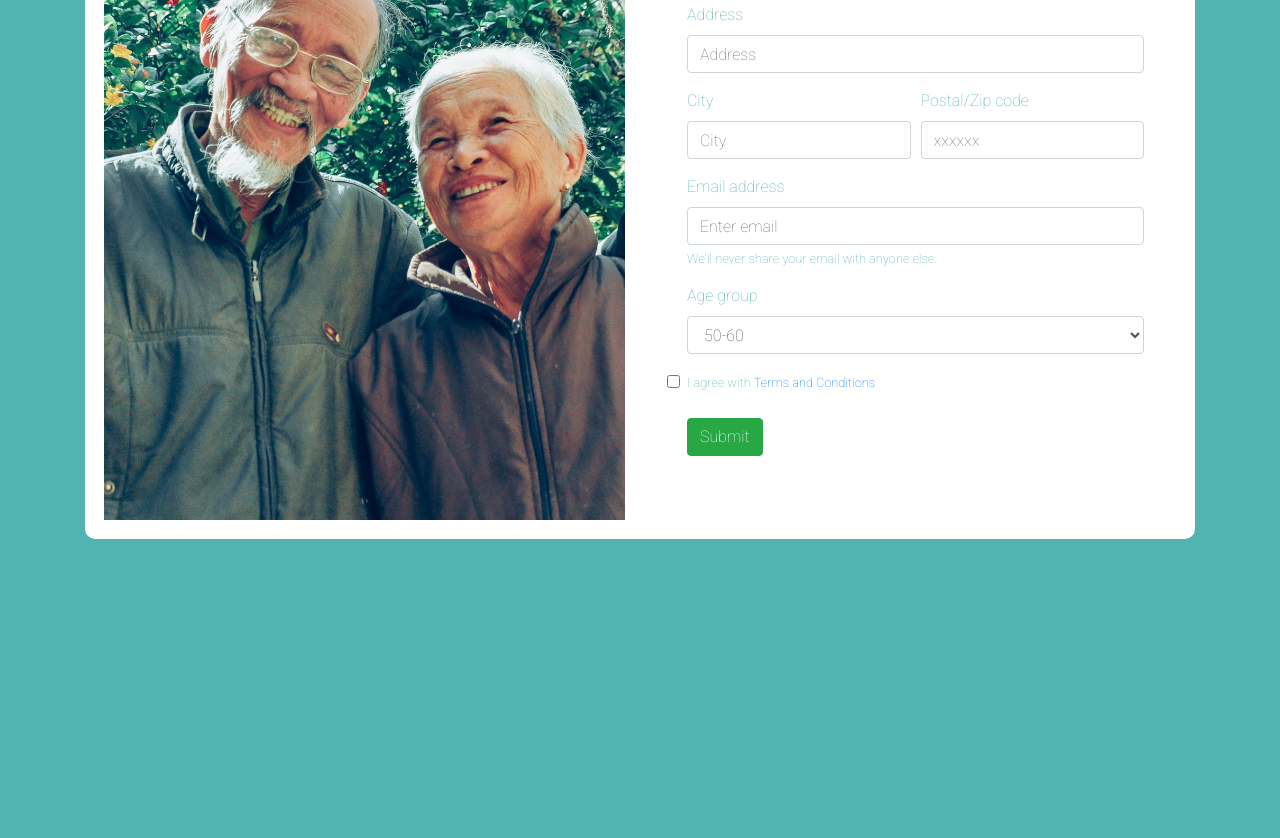
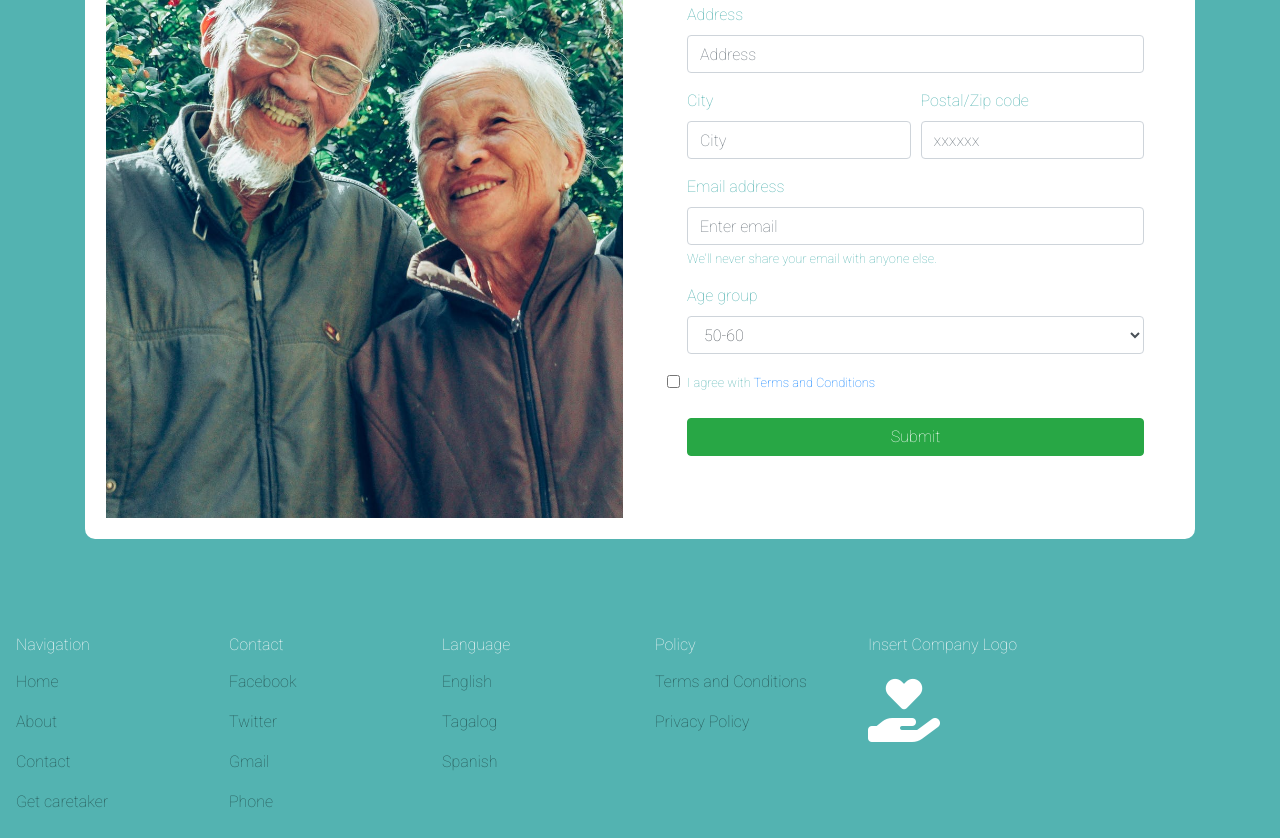
Before and after one commit to m4sterpaul18/templatesite, a plain HTML site: page form.html in a window 1280 px wide. Shown: the part 442-1280 px from the top of the page. Before the commit the page ends 1061 px from the top, so only its background shows below. Drawn offline with nearby package versions, Linux system fonts and the light colour scheme.

Commit message:
Optimized and fixed bugs in different screen sizes
Changed also the CSS styling, colors and grids and the form page

```diff
--- a/form.html
+++ b/form.html
@@ -6,6 +6,7 @@
 	<title>Form</title>
 	<link rel="stylesheet" href="https://cdn.jsdelivr.net/npm/bootstrap@4.6.0/dist/css/bootstrap.min.css" integrity="sha384-B0vP5xmATw1+K9KRQjQERJvTumQW0nPEzvF6L/Z6nronJ3oUOFUFpCjEUQouq2+l" crossorigin="anonymous">
 	<link rel="stylesheet" type="text/css" href="assets/css/form.css">
+	<link rel="stylesheet" type="text/css" href="assets/css/style.css">
 	<!-- google-fonts -->
 	<link rel="preconnect" href="https://fonts.gstatic.com">
 	<link href="https://fonts.googleapis.com/css2?family=Roboto:wght@100&display=swap" rel="stylesheet">
@@ -14,18 +15,18 @@
 <div class="container">
 	<div class="form-page">
 		<div class="btn-nav">
-			<a class="btn btn-primary" href="index.html"><i class="fas fa-long-arrow-alt-left"></i> Back</a>
+			<a class="btn btn-info" href="index.html"><i class="fas fa-long-arrow-alt-left"></i> Back</a>
 		</div>
 		<div class="row">
 
 			<div class="col-sm-12 col-md-6">
-				<img src="assets/image/old 7.jpeg" width="100%" height="100%" style="object-fit: cover">
+				<img src="assets/image/old 7.jpeg" width="100%" height="100%" style="object-fit: cover;border: 2px solid var(--font-color2)">
 			</div>
 
 		<!-- form inputs -->
 			<div class="col-sm-12 col-md-6">
 				<form id="form" class="form">
-				<h1 class="text-center" style="color:var(--primary-color)">Form</h1>
+				<h1 class="text-center" style="color:var(--font-color2)">Form</h1>
 				<div class="form-group">
 					<label for="fname">First name</label>
 					<input class="form-control" type="text" id="fname" name="fname" autocomplete="off" placeholder="First name">
@@ -72,14 +73,74 @@
 			  		<label for="agree"><small>I agree with <a href="">Terms and Conditions</a></small></label>
 			  	</div>
 			  	<div class="form-group">
-			 		<button type="submit" class="btn btn-success">Submit</button>
+			 		<button type="submit" class="btn btn-success btn-block">Submit</button>
 			 	</div>
 				</form>
 			</div>
 		</div>
 	</div>
 </div>
+	<!-- footer -->
+<div class="container-fluid text-light footer">
+	<footer>
+		<div class="row">
 
+			<div class="col-2">
+				<div class="copy">
+					<h6>Navigation</h6>
+				</div>
+				<div class="footer-link">
+					<ul class="navbar-nav">
+						<li class="nav-item"><a href="#home" class="nav-link">Home</a></li>
+						<li class="nav-item"><a href="#about" class="nav-link">About</a></li>
+						<li class="nav-item"><a href="#contact" class="nav-link">Contact</a></li>
+						<li class="nav-item"><a href="form.html" class="nav-link">Get caretaker</a></li>
+					</ul>
+				</div>
+
+			</div>
+
+			<div class="col-2">
+				<div class="footer-link">
+					<h6>Contact</h6>
+					<ul class="navbar-nav">
+						<li class="nav-item"><a href="#contact" class="nav-link">Facebook</a></li>
+						<li class="nav-item"><a href="#contact" class="nav-link">Twitter</a></li>
+						<li class="nav-item"><a href="#contact" class="nav-link">Gmail</a></li>
+						<li class="nav-item"><a href="#contact" class="nav-link">Phone</a></li>
+					</ul>
+				</div>
+
+			</div>
+			<div class="col-2">
+				<div class="footer-link">
+					<h6>Language</h6>
+					<ul class="navbar-nav">
+						<li class="nav-item"><a href="" class="nav-link">English</a></li>
+						<li class="nav-item"><a href="" class="nav-link">Tagalog</a></li>
+						<li class="nav-item"><a href="" class="nav-link">Spanish</a></li>
+					</ul>
+				</div>
+			</div>
+
+			<div class="col-2">
+				<div class="footer-link">
+					<h6>Policy</h6>
+					<ul class="navbar-nav">
+						<li class="nav-item"><a href="" class="nav-link">Terms and Conditions</a></li>
+						<li class="nav-item"><a href="" class="nav-link">Privacy Policy</a></li>
+					</ul>
+				</div>
+			</div>
+
+			<div class="col-2">
+				<h6>Insert Company Logo</h6>
+				<i id="brand" class="fas fa-hand-holding-heart fa-4x scale mt-3" style="color:white;"></i>
+			</div>
+
+		</div>
+	</footer>
+</div>
 
 
 <script src="https://code.jquery.com/jquery-3.6.0.js" integrity="sha256-H+K7U5CnXl1h5ywQfKtSj8PCmoN9aaq30gDh27Xc0jk=" crossorigin="anonymous"></script>
```
Also changed, not shown: index.html (+18 -19 lines).
